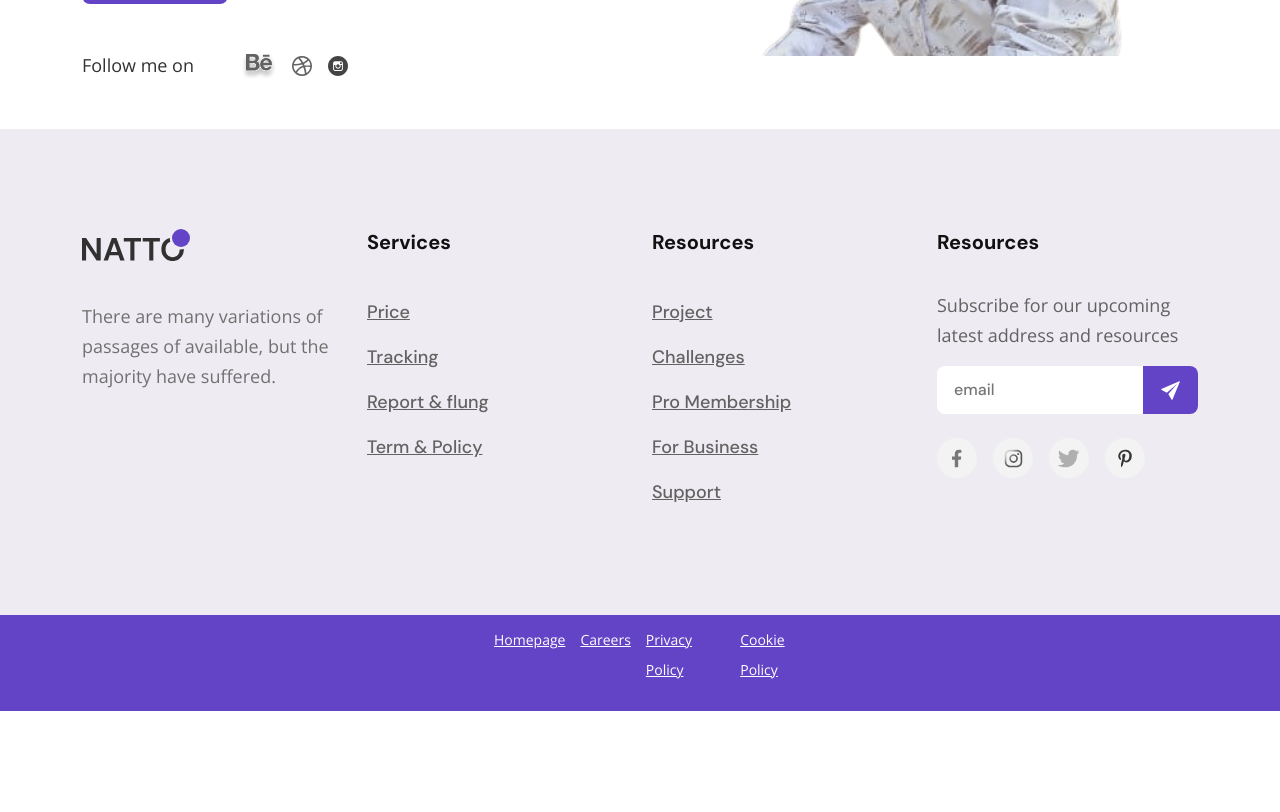
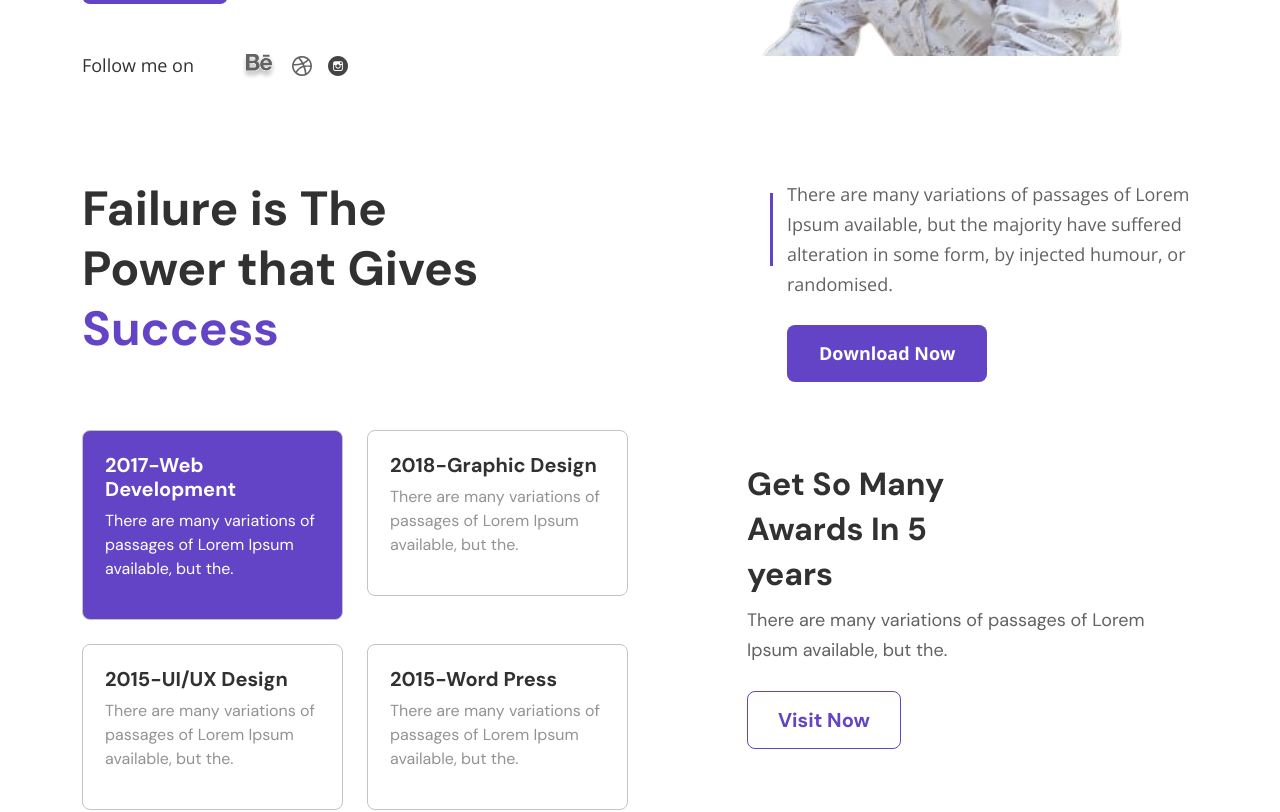
Before and after one commit to akash-khan-dev/my-portfolio, a Next.js app: page / in a window 1280 px wide. Shown: the part 540-1352 px from the top of the page. Before the commit the page ends 1251 px from the top, so only its background shows below. Built offline with nearby package versions, Linux system fonts and the light colour scheme.

Commit message:
about section design done

```diff
--- a/src/app/page.js
+++ b/src/app/page.js
@@ -1,3 +1,4 @@
+import About from "@/component/About";
 import Hero from "@/component/Hero";
 import Layout from "@/component/Layout/Layout";
 
@@ -6,6 +7,7 @@ export default function Home() {
     <>
       <Layout>
         <Hero />
+        <About />
       </Layout>
     </>
   );
--- a/src/app/style/_reset.scss
+++ b/src/app/style/_reset.scss
@@ -7,7 +7,7 @@ a {
 }
 ul,
 ol {
-  list-style-type: none;
+  list-style: none;
   margin-bottom: 0px;
 }
 h1,
--- a/src/app/style/_variable.scss
+++ b/src/app/style/_variable.scss
@@ -2,3 +2,5 @@ $primary-color: #6344c6;
 $black-color: #313131;
 $white-color: #fff;
 $text-color: #626262;
+$secondary-white: #c4c4c4;
+$secondary-black: #939393;
--- a/src/app/style/globals.scss
+++ b/src/app/style/globals.scss
@@ -4,3 +4,4 @@
 @import "../../component/Layout/navbar/Menubar.scss";
 @import "../../component/Layout/footer/Footer.scss";
 @import "../../component/Hero/hero.scss";
+@import "../../component/About/about.scss";
--- /dev/null
+++ b/src/component/About/AboutBottom.js
@@ -0,0 +1,86 @@
+import { AboutData } from "@/data/AboutData";
+import { DM_Sans } from "next/font/google";
+import React, { useState } from "react";
+import AboutDetails from "./AboutDetails";
+const DmSans = DM_Sans({
+  subsets: ["latin"],
+  weight: ["400"],
+});
+
+const AboutBottom = () => {
+  const [activeIndex, setActiveIndex] = useState(0);
+  const handleComponentClick = (index) => {
+    setActiveIndex(index);
+  };
+
+  return (
+    <>
+      <div className="row">
+        <div className="col-lg-6 mt-5">
+          <div className="row row-gap-4">
+            {AboutData.map((data, i) => (
+              <div
+                key={i}
+                className="col-lg-6"
+                onClick={() => handleComponentClick(i)}
+              >
+                <div
+                  className="card-wrapper"
+                  style={{
+                    backgroundColor: activeIndex === i ? "#6344c6" : "",
+                    boxShadow: activeIndex === i ? "none" : "",
+                  }}
+                >
+                  <h3
+                    style={{ color: activeIndex === i ? "white" : "" }}
+                    className={DmSans.className}
+                  >
+                    {data.title}
+                  </h3>
+                  <p
+                    style={{ color: activeIndex === i ? "white" : "" }}
+                    className={DmSans.className}
+                  >
+                    {data.SubTitle}
+                  </p>
+                </div>
+              </div>
+            ))}
+          </div>
+        </div>
+        <div className="col-lg-5 offset-1">
+          {activeIndex == 0 && (
+            <AboutDetails
+              heading="Get So Many Awards In 5 years"
+              subHeading="There are many variations of passages of Lorem Ipsum available, but the."
+              btn="Visit  Now"
+            />
+          )}
+          {activeIndex == 1 && (
+            <AboutDetails
+              heading="Get So Many Awards In 7 years"
+              subHeading="There are many variations of passages of Lorem Ipsum available, but the."
+              btn="Visit  Now"
+            />
+          )}
+          {activeIndex == 2 && (
+            <AboutDetails
+              heading="Get So Many Awards In 8 years"
+              subHeading="There are many variations of passages of Lorem Ipsum available, but the."
+              btn="Visit  Now"
+            />
+          )}
+          {activeIndex == 3 && (
+            <AboutDetails
+              heading="Get So Many Awards In 10 years"
+              subHeading="There are many variations of passages of Lorem Ipsum available, but the."
+              btn="Visit  Now"
+            />
+          )}
+        </div>
+      </div>
+    </>
+  );
+};
+
+export default AboutBottom;
--- /dev/null
+++ b/src/component/About/AboutDetails.js
@@ -0,0 +1,32 @@
+import { DM_Sans } from "next/font/google";
+import React from "react";
+import { motion } from "framer-motion";
+
+const DmSans = DM_Sans({
+  subsets: ["latin"],
+  weight: ["400"],
+});
+
+const AboutDetails = ({ heading, subHeading, btn }) => {
+  return (
+    <>
+      <motion.div
+        initial={{ x: 50 }}
+        animate={{ x: 0 }}
+        className="about-details-wrapper"
+      >
+        <h2 className={DmSans.className}>{heading}</h2>
+        <p className={DmSans.className}>{subHeading}</p>
+        <motion.button
+          whileHover={{ scale: 1.05 }}
+          transition={{ type: "spring", stiffness: 200 }}
+          className={DmSans.className}
+        >
+          {btn}
+        </motion.button>
+      </motion.div>
+    </>
+  );
+};
+
+export default AboutDetails;
--- /dev/null
+++ b/src/component/About/about.scss
@@ -0,0 +1,94 @@
+.about {
+  padding: 50px 0px;
+  .about-heading {
+    h1 {
+      font-size: 48px;
+      color: $black-color;
+      line-height: 60px;
+      padding-right: 90px;
+      span {
+        color: $primary-color;
+      }
+    }
+  }
+  .about-sub-Heading {
+    p {
+      font-size: 18px;
+      line-height: 30px;
+      padding-left: 40px;
+      color: $text-color;
+      position: relative;
+      &::after {
+        position: absolute;
+        content: "";
+        top: 12%;
+        left: 5%;
+        width: 3px;
+        height: 73px;
+        background-color: $primary-color;
+      }
+    }
+    button {
+      background-color: $primary-color;
+      border: none;
+      outline: none;
+      padding: 15px 32px;
+      color: $white-color;
+      border-radius: 8px;
+      font-weight: 700;
+      font-size: 18px;
+      margin-left: 40px;
+      margin-top: 10px;
+    }
+  }
+  .card-wrapper {
+    border: 1px solid $secondary-white;
+    padding: 22px 22px;
+    box-sizing: border-box;
+    min-height: 150px;
+    border-radius: 8px;
+    transition: all linear 0.2s;
+    cursor: pointer;
+    &:hover {
+      box-shadow: 0px 5px 10px 0px rgba(0, 0, 0, 0.284);
+      border: 1px solid transparent;
+    }
+    h3 {
+      font-size: 20px;
+      color: $black-color;
+      font-weight: 700;
+    }
+    p {
+      font-size: 16px;
+      color: $secondary-black;
+      font-weight: 400;
+      line-height: 24px;
+    }
+  }
+  .about-details-wrapper {
+    margin-top: 80px;
+    h2 {
+      color: $black-color;
+      font-size: 32px;
+      font-weight: 700;
+      line-height: 45px;
+      padding-right: 200px;
+    }
+    p {
+      color: $text-color;
+      font-size: 18px;
+      line-height: 30px;
+    }
+    button {
+      background-color: transparent;
+      border: 1px solid $primary-color;
+      outline: none;
+      padding: 13px 30px;
+      color: $primary-color;
+      border-radius: 8px;
+      font-weight: 700;
+      font-size: 20px;
+      margin-top: 10px;
+    }
+  }
+}
--- /dev/null
+++ b/src/component/About/index.js
@@ -0,0 +1,71 @@
+"use client";
+import { DM_Sans, Open_Sans } from "next/font/google";
+import React from "react";
+import { motion } from "framer-motion";
+import AboutBottom from "./AboutBottom";
+
+const DmSans = DM_Sans({
+  subsets: ["latin"],
+  weight: ["700"],
+});
+const OpenSans = Open_Sans({
+  subsets: ["latin"],
+  weight: "400",
+});
+
+const animation = {
+  hidden: {
+    opacity: 0,
+    y: -10,
+  },
+  visible: {
+    opacity: 1,
+    y: 0,
+  },
+};
+
+const About = () => {
+  return (
+    <>
+      <motion.div
+        initial="hidden"
+        whileInView="visible"
+        variants={animation}
+        viewport={{ once: false }}
+        transition={{ staggerChildren: 0.2, duration: 0.4, ease: "easeIn" }}
+        className="about"
+      >
+        <div className="container">
+          <div className="row">
+            <div className="col-lg-6">
+              <div className="about-heading">
+                <h1 className={DmSans.className}>
+                  Failure is The Power that Gives <span>Success</span>
+                </h1>
+              </div>
+            </div>
+            <div className="col-lg-5 offset-1">
+              <div className="about-sub-Heading">
+                <p className={OpenSans.className}>
+                  There are many variations of passages of Lorem Ipsum
+                  available, but the majority have suffered alteration in some
+                  form, by injected humour, or randomised.
+                </p>
+                <motion.button
+                  whileHover={{ scale: 1.05 }}
+                  transition={{ type: "spring", stiffness: 200 }}
+                  className={OpenSans.className}
+                >
+                  Download Now
+                </motion.button>
+              </div>
+            </div>
+          </div>
+          <AboutBottom />
+        </div>
+      </motion.div>
+    </>
+  );
+};
+
+export default About;
--- a/src/component/Hero/index.js
+++ b/src/component/Hero/index.js
@@ -21,9 +21,9 @@ const Hero = () => {
         initial="hidden"
         whileInView="visible"
         variants={animation}
-        className="hero"
         viewport={{ once: false }}
         transition={{ staggerChildren: 0.2, duration: 0.4, ease: "easeIn" }}
+        className="hero"
       >
         <div className="container">
           <div className="row align-items-center">
--- /dev/null
+++ b/src/data/AboutData.js
@@ -0,0 +1,22 @@
+export const AboutData = [
+  {
+    title: "2017-Web Development ",
+    SubTitle:
+      "There are many variations of passages of Lorem Ipsum available, but the.",
+  },
+  {
+    title: "2018-Graphic Design  ",
+    SubTitle:
+      "There are many variations of passages of Lorem Ipsum available, but the.",
+  },
+  {
+    title: "2015-UI/UX Design  ",
+    SubTitle:
+      "There are many variations of passages of Lorem Ipsum available, but the.",
+  },
+  {
+    title: "2015-Word Press  ",
+    SubTitle:
+      "There are many variations of passages of Lorem Ipsum available, but the.",
+  },
+];
```
